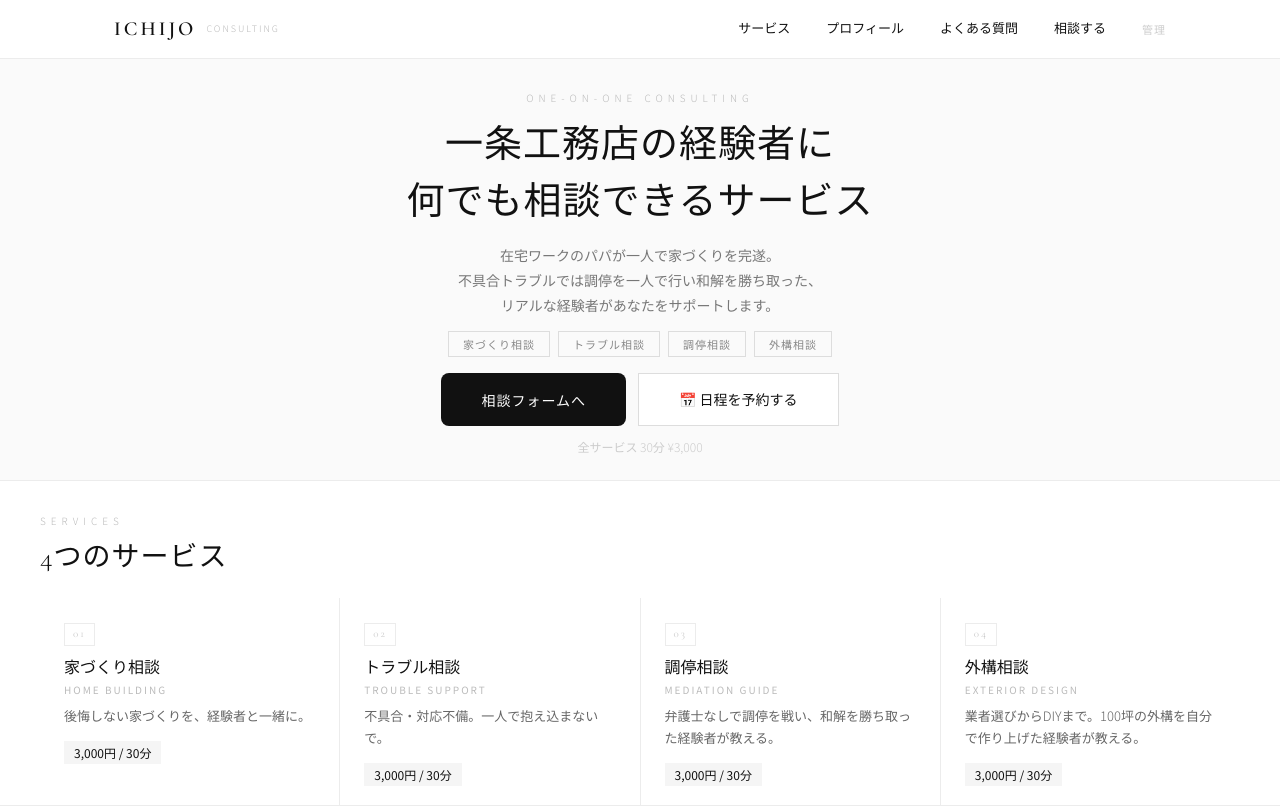
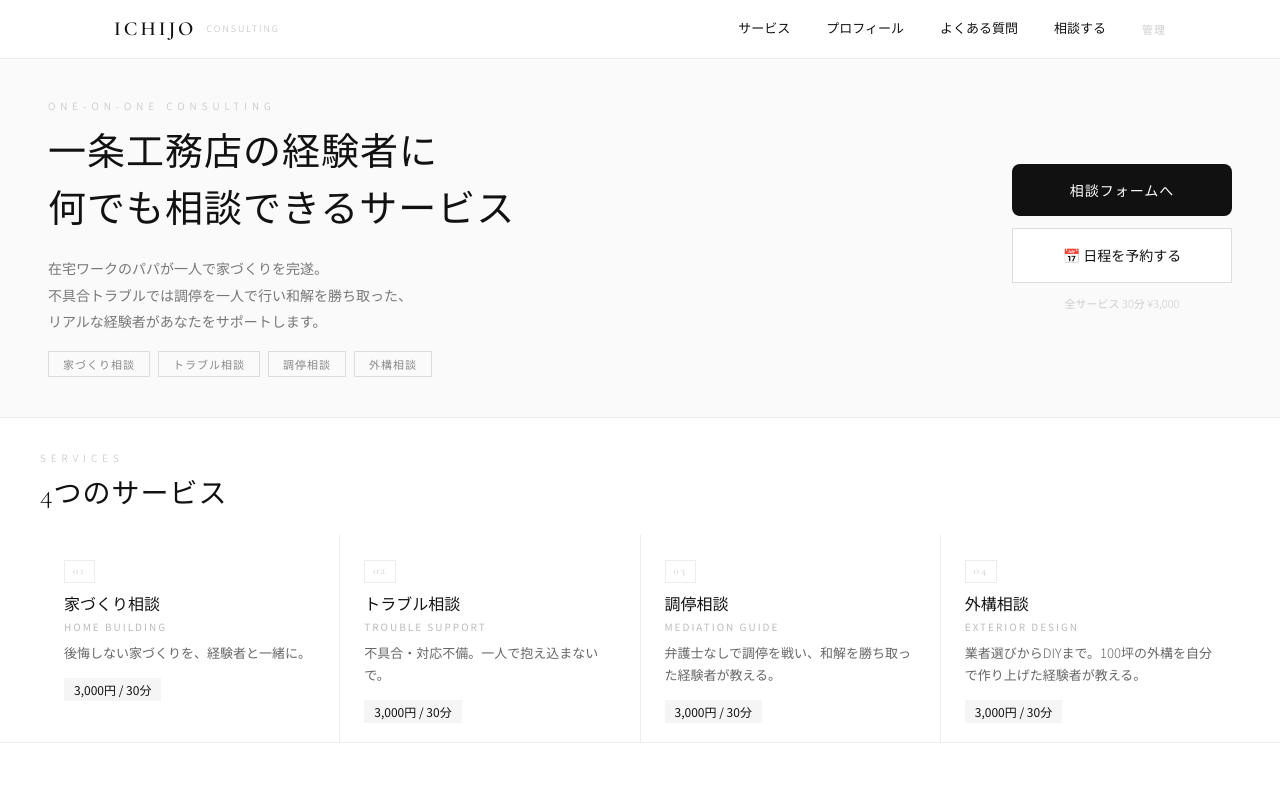
Before and after one commit to tradehant1-cloud/ichijo-consul, a React (Vite) app: page / in a window 1280 px wide. Shown: the top 807 px of the page. Built offline with nearby package versions, Linux system fonts and the light colour scheme.

Commit message:
hero left right layout

```diff
--- a/src/App.jsx
+++ b/src/App.jsx
@@ -201,31 +201,35 @@
         {/* ===== TOP ===== */}
         {view === "top" && (
           <div>
-            <section style={{ display: "flex", alignItems: "center", justifyContent: "center", background: "#fafafa", padding: "2rem 1.5rem 1.5rem", textAlign: "center", borderBottom: "1px solid #ececec" }}>
-              <div className="fade-in">
+            <section style={{ background: "#fafafa", padding: "2.5rem 3rem", borderBottom: "1px solid #ececec" }}>
+              <div style={{ maxWidth: 1200, margin: "0 auto", display: "flex", alignItems: "center", justifyContent: "space-between", gap: 48 }}>
+                {/* 左側 */}
+                <div className="fade-in" style={{ flex: 1 }}>
                   <p style={{ fontSize: 10, letterSpacing: 5, color: "#bbb", marginBottom: 12, fontWeight: 300 }}>ONE-ON-ONE CONSULTING</p>
-                <h1 className="hero-title" style={{ fontFamily: "'Cormorant Garamond', serif", fontSize: 38, fontWeight: 300, lineHeight: 1.5, marginBottom: 12, letterSpacing: 1 }}>
+                  <h1 className="hero-title" style={{ fontFamily: "'Cormorant Garamond', serif", fontSize: 38, fontWeight: 300, lineHeight: 1.5, marginBottom: 16, letterSpacing: 1 }}>
                     一条工務店の経験者に<br />何でも相談できるサービス
                   </h1>
-                <p style={{ fontSize: 14, color: "#777", fontWeight: 300, lineHeight: 1.8, marginBottom: 12, maxWidth: 500, margin: "0 auto 12px" }}>
+                  <p style={{ fontSize: 14, color: "#777", fontWeight: 300, lineHeight: 1.9, marginBottom: 16 }}>
                     在宅ワークのパパが一人で家づくりを完遂。<br />不具合トラブルでは調停を一人で行い和解を勝ち取った、<br />リアルな経験者があなたをサポートします。
                   </p>
-                <div style={{ display: "flex", gap: 8, justifyContent: "center", flexWrap: "wrap", marginBottom: 16 }}>
+                  <div style={{ display: "flex", gap: 8, flexWrap: "wrap" }}>
                     {["家づくり相談", "トラブル相談", "調停相談", "外構相談"].map((tag) => (
                       <span key={tag} style={{ fontSize: 11, border: "1px solid #ddd", padding: "4px 14px", color: "#888", fontWeight: 300, letterSpacing: 1 }}>{tag}</span>
                     ))}
                   </div>
-                <div style={{ display: "flex", gap: 12, justifyContent: "center", flexWrap: "wrap" }}>
+                </div>
+                {/* 右側 */}
+                <div style={{ flexShrink: 0, display: "flex", flexDirection: "column", gap: 12, alignItems: "stretch", minWidth: 220 }}>
                   <button className="btn-main" onClick={() => setView("contact")}
-                    style={{ background: "#111", color: "#fff", border: "none", padding: "15px 40px", fontSize: 14, cursor: "pointer", fontFamily: "inherit", fontWeight: 400, letterSpacing: 1 }}>
+                    style={{ background: "#111", color: "#fff", border: "none", padding: "16px 32px", fontSize: 14, cursor: "pointer", fontFamily: "inherit", fontWeight: 400, letterSpacing: 1 }}>
                     相談フォームへ
                   </button>
                   <a href={CALENDAR_URL} target="_blank" rel="noreferrer"
-                    style={{ background: "#fff", color: "#111", border: "1px solid #ddd", padding: "15px 40px", fontSize: 14, cursor: "pointer", fontFamily: "inherit", fontWeight: 300, textDecoration: "none", display: "inline-flex", alignItems: "center", gap: 8 }}>
+                    style={{ background: "#fff", color: "#111", border: "1px solid #ddd", padding: "16px 32px", fontSize: 14, cursor: "pointer", fontFamily: "inherit", fontWeight: 300, textDecoration: "none", display: "block", textAlign: "center" }}>
                     📅 日程を予約する
                   </a>
+                  <p style={{ fontSize: 11, color: "#ccc", fontWeight: 300, textAlign: "center" }}>全サービス 30分 ¥3,000</p>
                 </div>
-                <p style={{ marginTop: 12, fontSize: 12, color: "#ccc", fontWeight: 300 }}>全サービス 30分 ¥3,000</p>
               </div>
             </section>
 
```
Lines whose indentation alone changed are shown as unchanged.
